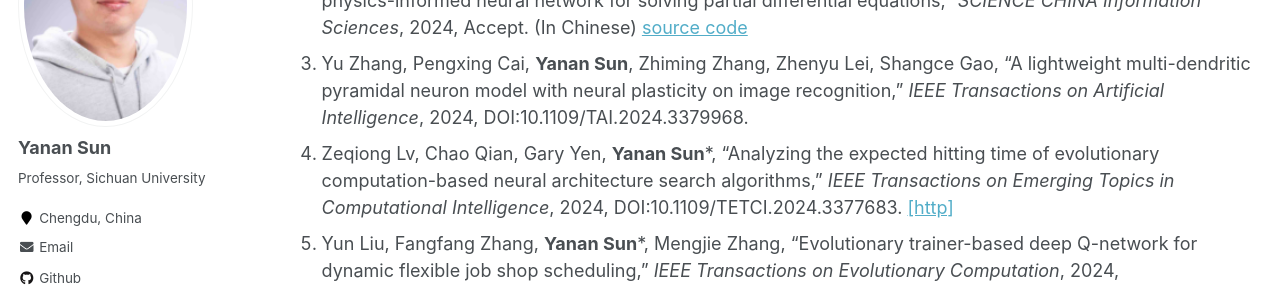
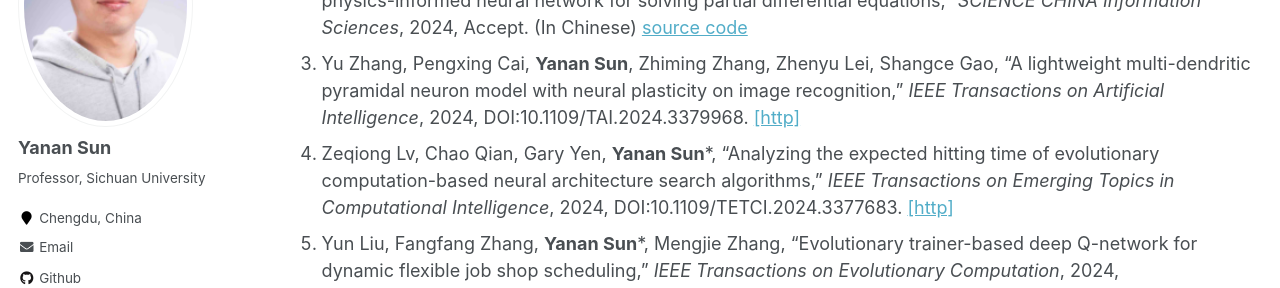
Before and after one commit to yn-sun/yn-sun.github.io, a Jekyll site: the page built from _pages/publications.md, in a window 1280 px wide and 900 px high, scrolled down 546 px. Shown: the part 153-441 px from the top of the window. Built offline with Jekyll 4.4.1, drawn with Linux system fonts in a browser that asks for light colours; comment, search, counter and statistics services are not loaded.

Commit message:
Update publications.md

```diff
--- a/_pages/publications.md
+++ b/_pages/publications.md
@@ -13,7 +13,7 @@ author_profile: true
 ## Journal Papers
 1. Yuqi Feng, Zeqiong lv, Hongyang Chen, Shangce Gao, Fengping An, **Yanan Sun***, "LRNAS: Differentiable searching for adversarially robust lightweight neural architecture", <i>IEEE Transactions on Neural Networks and Learning Systems</i>, 2024, Accept. [source code](https://github.com/fyqsama/LRNAS)
 2. Shuchao Deng, Xiaotian Song, Minxiao Zhong, Qing Li, **Yanan Sun***, Jiancheng lV, "A dynamic balanced physics-informed neural network for solving partial differential equations," <i>SCIENCE CHINA Information Sciences</i>, 2024, Accept. (In Chinese) [source code](https://github.com/Xiaojiuwo168/DBPINN/)
-3. Yu Zhang, Pengxing Cai, **Yanan Sun**, Zhiming Zhang, Zhenyu Lei, Shangce Gao, "A lightweight multi-dendritic pyramidal neuron model with neural plasticity on image recognition," <i>IEEE Transactions on Artificial Intelligence</i>, 2024, DOI:10.1109/TAI.2024.3379968.
+3. Yu Zhang, Pengxing Cai, **Yanan Sun**, Zhiming Zhang, Zhenyu Lei, Shangce Gao, "A lightweight multi-dendritic pyramidal neuron model with neural plasticity on image recognition," <i>IEEE Transactions on Artificial Intelligence</i>, 2024, DOI:10.1109/TAI.2024.3379968. [[http]](https://ieeexplore.ieee.org/document/10477771)
 4. Zeqiong Lv, Chao Qian, Gary Yen, **Yanan Sun***, "Analyzing the expected hitting time of evolutionary computation-based neural architecture search algorithms," <i>IEEE Transactions on Emerging Topics in Computational Intelligence</i>, 2024, DOI:10.1109/TETCI.2024.3377683. [[http]](https://ieeexplore.ieee.org/document/10485448)
 5. Yun Liu, Fangfang Zhang, **Yanan Sun***, Mengjie Zhang, "Evolutionary trainer-based deep Q-network for dynamic flexible job shop scheduling," <i>IEEE Transactions on Evolutionary Computation</i>, 2024, DOI:10.1109/TEVC.2024.3367181. [[http]](https://ieeexplore.ieee.org/document/10439992)
 6. Hanyuan Huang, Tao Li, Beibei Li, Wenhao Wang, **Yanan Sun**, "A bidirectional differential evolution based unknown cyberattack detection system," <i>IEEE Transactions on Evolutionary Computation</i>, 2024, DOI:10.1109/TEVC.2024.3365101.  [[http]](https://ieeexplore.ieee.org/document/10433856)
```
